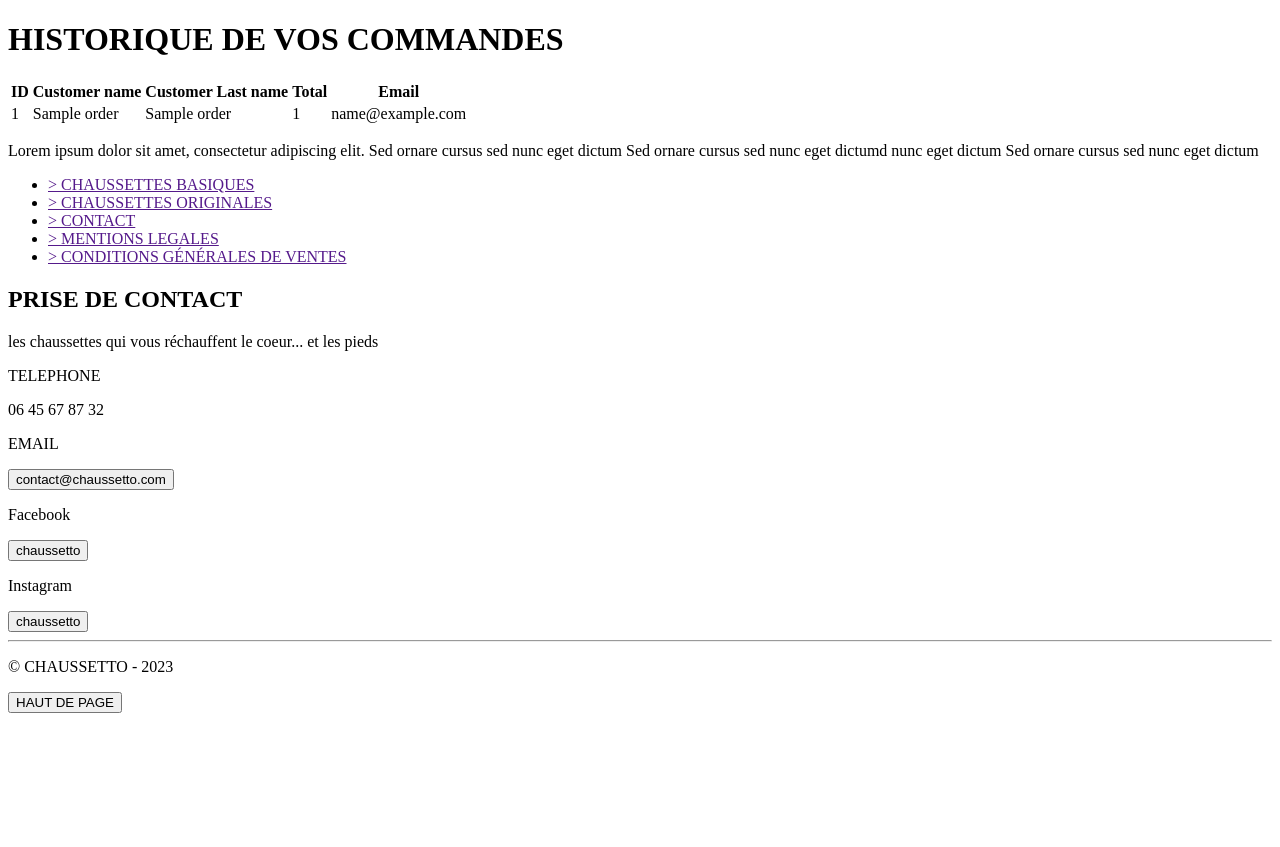
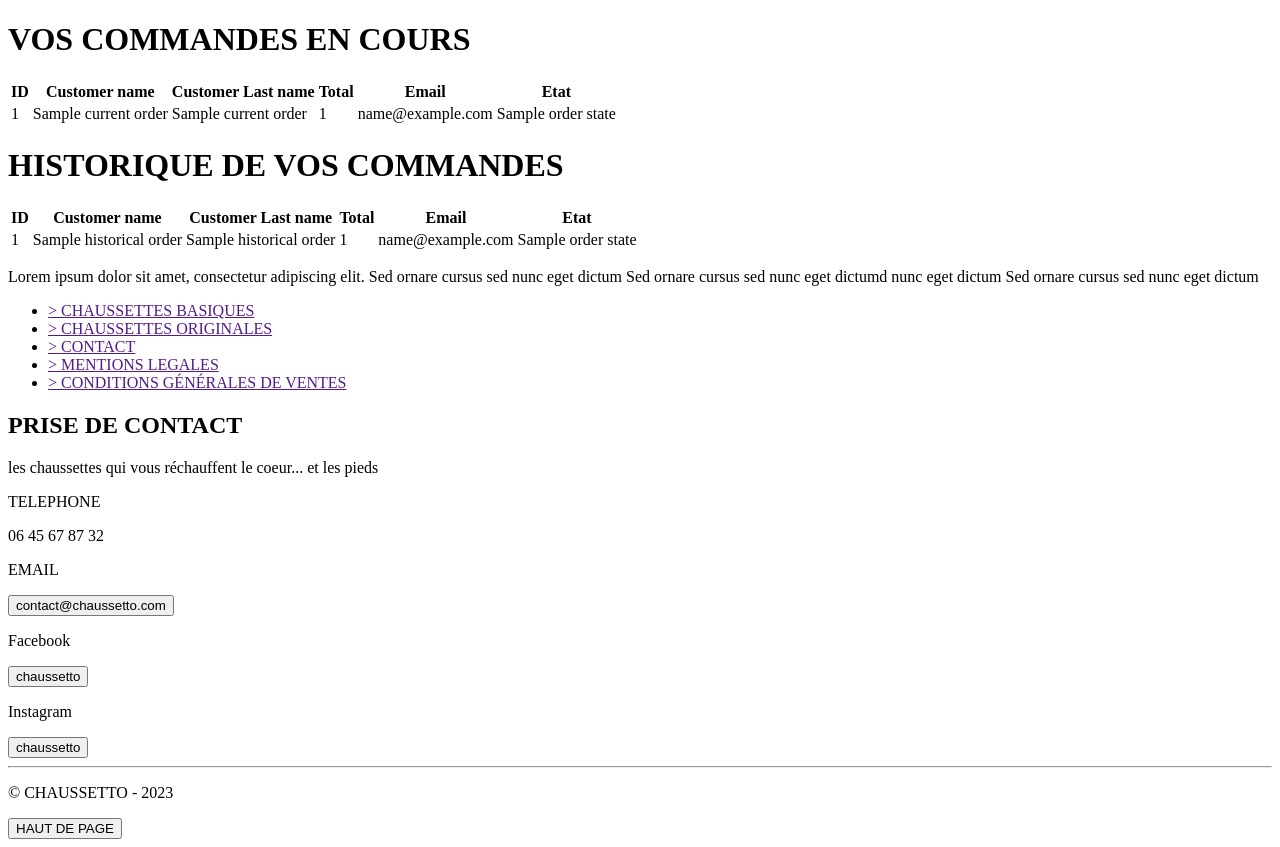
Before and after one commit to velvet-dream/chaussetto, a Symfony app: template templates/order/history.html.twig in a window 1280 px wide. Shown: the part 82-929 px from the top of the page. Before the commit the page ends 795 px from the top, so only its background shows below. Run offline with Twig, Linux system fonts and the light colour scheme; the template is opened without the code that fills it: most values are stand-ins (such as "Sample title", 1, 10 or a date in 2020); some libraries are stand-ins or nearby versions.

Commit message:
add status orders, separation between orders in history and orders in progress

```diff
--- a/templates/customer/dashboard.html.twig
+++ b/templates/customer/dashboard.html.twig
@@ -3,6 +3,6 @@
 {% block main %}
     <h2>Bienvenue, {{ customer.name }}!</h2>
     <a href="">Informations Personnelles</a>
-    <a href="">Mes Commandes</a>
+    <a href=" {{ path('app_order') }}">Mes Commandes</a>
     <a href=" {{ path('app_logout') }}">Déconnexion</a><br>
 {% endblock %}
--- a/templates/order/history.html.twig
+++ b/templates/order/history.html.twig
@@ -8,9 +8,8 @@
 
 {% block main %}
     <div>
-        <h1>HISTORIQUE DE VOS COMMANDES</h1>
-
-        {% if orders is not empty %}
+        <h1>VOS COMMANDES EN COURS</h1>
+        {% if currentOrders is not empty %}
             <table>
                 <thead>
                     <tr>
@@ -19,22 +18,56 @@
                         <th>Customer Last name</th>
                         <th>Total</th>
                         <th>Email</th>
+                        <th>Etat</th>
                     </tr>
                 </thead>
                 <tbody>
-                    {% for order in orders %}
+                    {% for order in currentOrders %}
                         <tr>
                             <td>{{ order.id }}</td>
                             <td>{{ order.customerName }}</td>
                             <td>{{ order.customerLastName }}</td>
                             <td>{{ order.totalPrice }}</td>
                             <td>{{ order.email }}</td>
+                            <td>{{ order.orderState.label }}</td>
                         </tr>
                     {% endfor %}
                 </tbody>
             </table>
         {% else %}
-            <p>Aucune commande trouvée.</p>
+            <p>Aucune commande en cours trouvée.</p>
+        {% endif %}
+    </div>
+
+    <div>
+        <h1>HISTORIQUE DE VOS COMMANDES</h1>
+        {% if historicalOrders is not empty %}
+            <table>
+                <thead>
+                    <tr>
+                        <th>ID</th>
+                        <th>Customer name</th>
+                        <th>Customer Last name</th>
+                        <th>Total</th>
+                        <th>Email</th>
+                        <th>Etat</th>
+                    </tr>
+                </thead>
+                <tbody>
+                    {% for order in historicalOrders %}
+                        <tr>
+                            <td>{{ order.id }}</td>
+                            <td>{{ order.customerName }}</td>
+                            <td>{{ order.customerLastName }}</td>
+                            <td>{{ order.totalPrice }}</td>
+                            <td>{{ order.email }}</td>
+                            <td>{{ order.orderState.label }}</td>
+                        </tr>
+                    {% endfor %}
+                </tbody>
+            </table>
+        {% else %}
+            <p>Aucune commande historique trouvée.</p>
         {% endif %}
     </div>
 {% endblock %}
```
Also changed, not shown: src/Controller/OrderController.php (+15 -2 lines).
